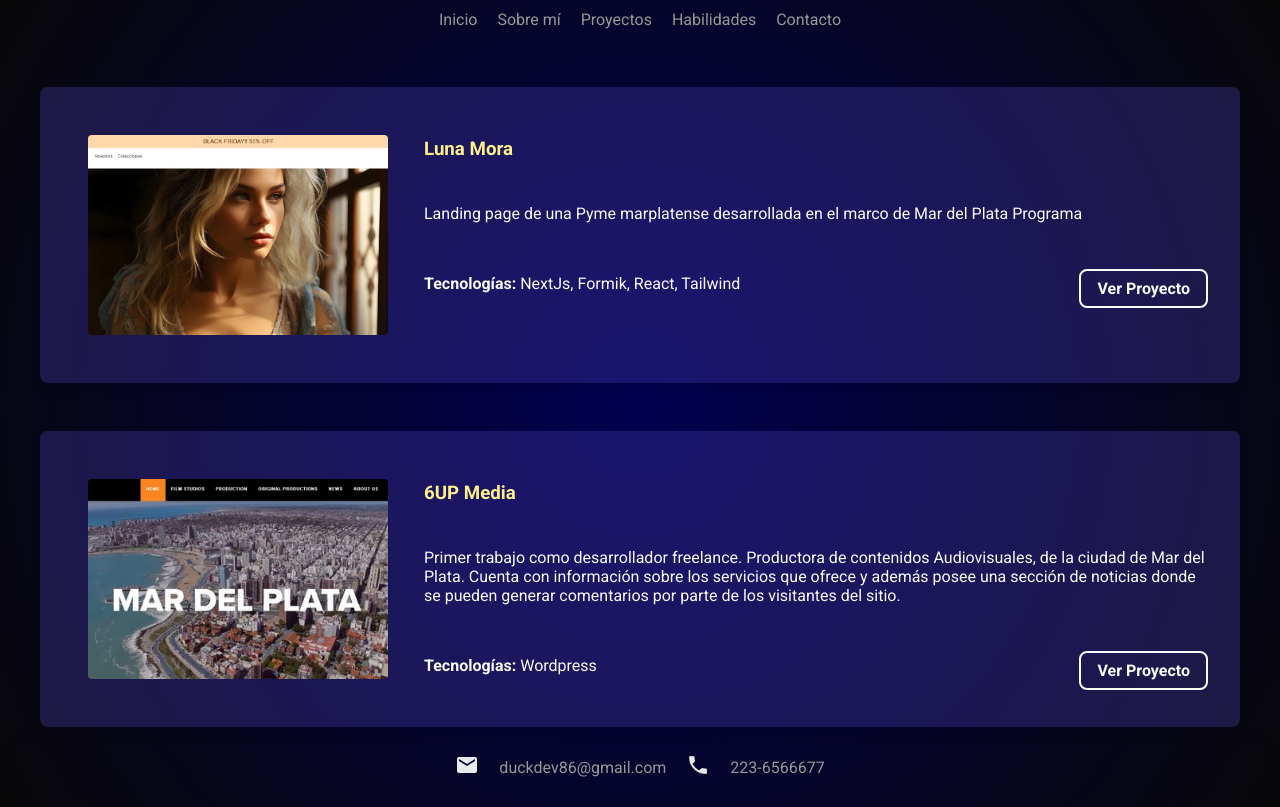
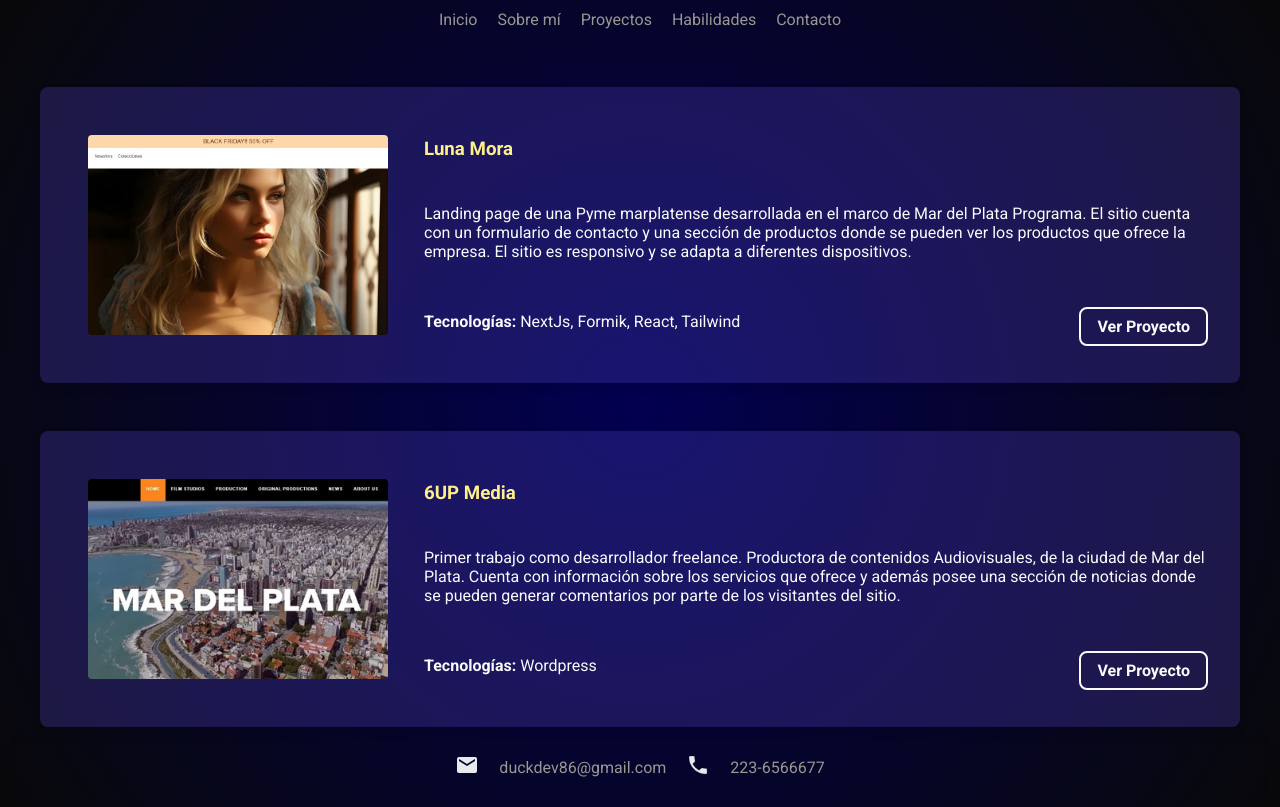
Before and after one commit to 86developer/portfolio, an Angular app: page /projects in a window 1280 px wide. Built offline with nearby package versions, Linux system fonts and the light colour scheme.

Commit message:
add texto tarjeta proyecto

```diff
--- a/src/app/pages/projects/projects.component.ts
+++ b/src/app/pages/projects/projects.component.ts
@@ -14,7 +14,7 @@ export class ProjectsComponent {
     {
       title: 'Luna Mora',
       description:
-        'Landing page de una Pyme marplatense desarrollada en el marco de Mar del Plata Programa',
+        'Landing page de una Pyme marplatense desarrollada en el marco de Mar del Plata Programa. El sitio cuenta con un formulario de contacto y una sección de productos donde se pueden ver los productos que ofrece la empresa. El sitio es responsivo y se adapta a diferentes dispositivos.',
       technologies: 'NextJs, Formik, React, Tailwind',
       link: 'https://proyecto37.ecolan.com/#',
       image: 'lunamora.jpeg',
```
